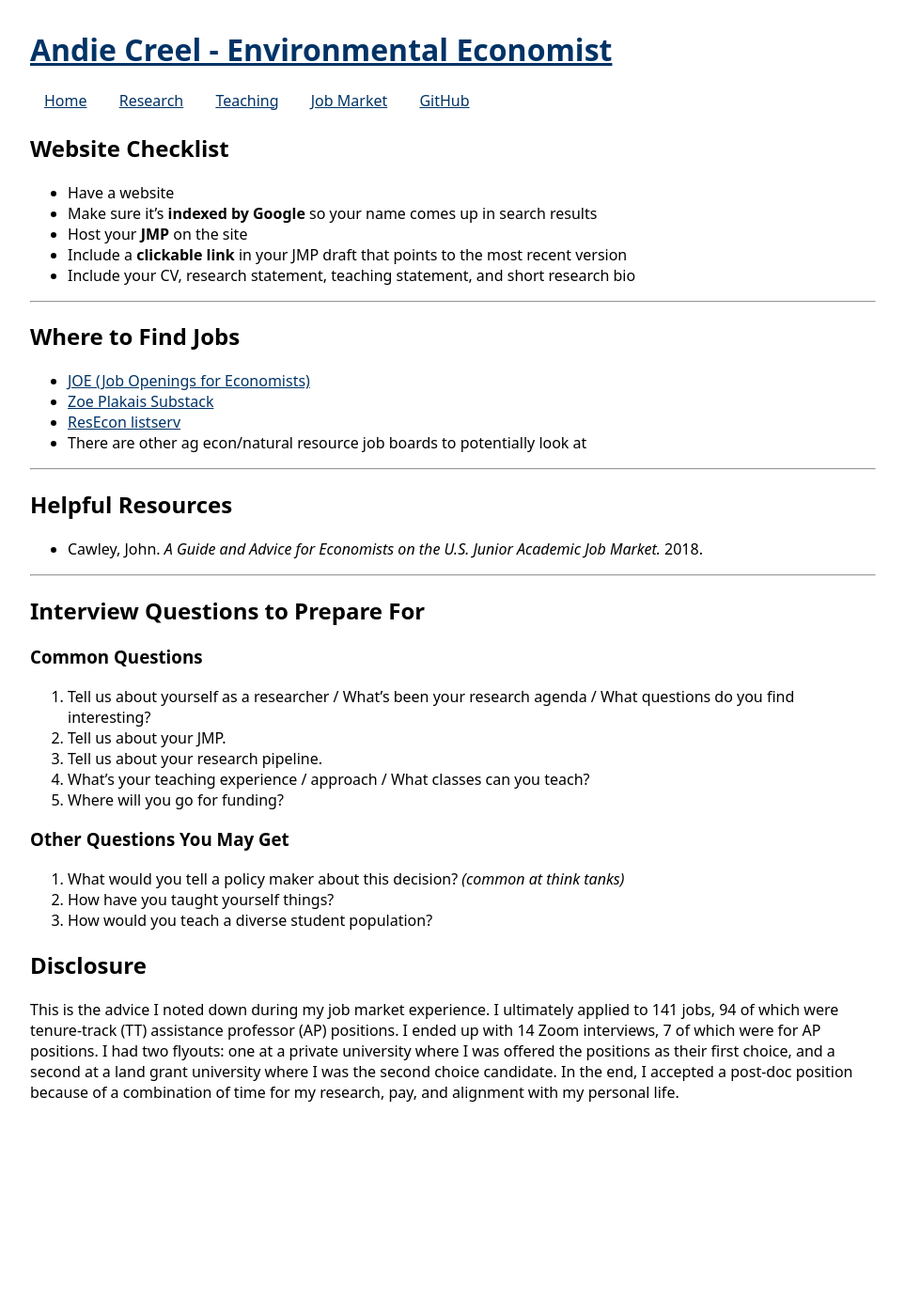
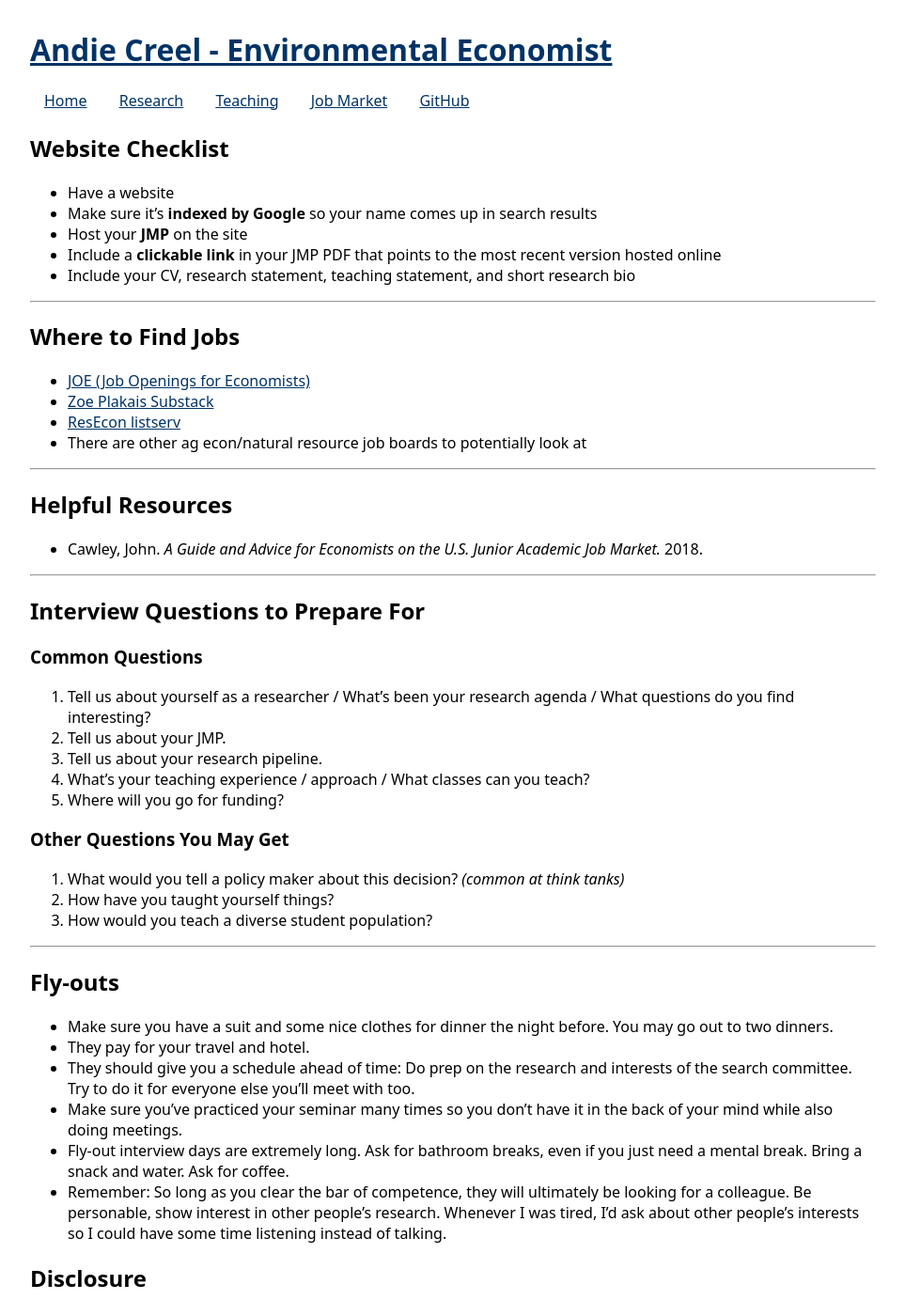
Before and after one commit to a5creel/a5creel.github.io, a Jekyll site: the page built from job_market_advice.md, in a window 1280 px wide and 1400 px high, scrolled down 2390 px. Shown: the whole window at 94% size, without its empty margins (158-1121 px from the left). Built offline with Jekyll 4.4.1, drawn with Linux system fonts in a browser that asks for light colours; our own code applies the rules of GitHub Pages for plain Markdown files; before the commit the page ends 3579 px from its top, so only the background shows below that.

Commit message:
jmp advice

```diff
--- a/job_market_advice.md
+++ b/job_market_advice.md
@@ -97,7 +97,7 @@ Do mock interviews with:
 - Have a website
 - Make sure it's **indexed by Google** so your name comes up in search results
 - Host your **JMP** on the site
-- Include a **clickable link** in your JMP draft that points to the most recent version
+- Include a **clickable link** in your JMP PDF that points to the most recent version hosted online
 - Include your CV, research statement, teaching statement, and short research bio
 
 ---
@@ -131,6 +131,17 @@ Do mock interviews with:
 2. How have you taught yourself things?
 3. How would you teach a diverse student population?
 
+---
+## Fly-outs
+- Make sure you have a suit and some nice clothes for dinner the night before. You may go out to two dinners.
+- They pay for your travel and hotel.
+- They should give you a schedule ahead of time: Do prep on the research and interests of the search committee. Try to do it for everyone else you'll meet with too.
+- Make sure you've practiced your seminar many times so you don't have it in the back of your mind while also doing meetings.
+- Fly-out interview days are extremely long. Ask for bathroom breaks, even if you just need a mental break. Bring a snack and water. Ask for coffee.
+- Remember: So long as you clear the bar of competence, they will ultimately be looking for a colleague. Be personable, show interest in other people's research. Whenever I was tired, I'd ask about other people's interests so I could have some time listening instead of talking.
+
+
+
 ## Disclosure
 
 This is the advice I noted down during my job market experience. I ultimately applied to 141 jobs, 94 of which were tenure-track (TT) assistance professor (AP) positions. I ended up with 14 Zoom interviews, 7 of which were for AP positions. I had two flyouts: one at a private university where I was offered the positions as their first choice, and a second at a land grant university where I was the second choice candidate. In the end, I accepted a post-doc position because of a combination of time for my research, pay, and alignment with my personal life.
```
